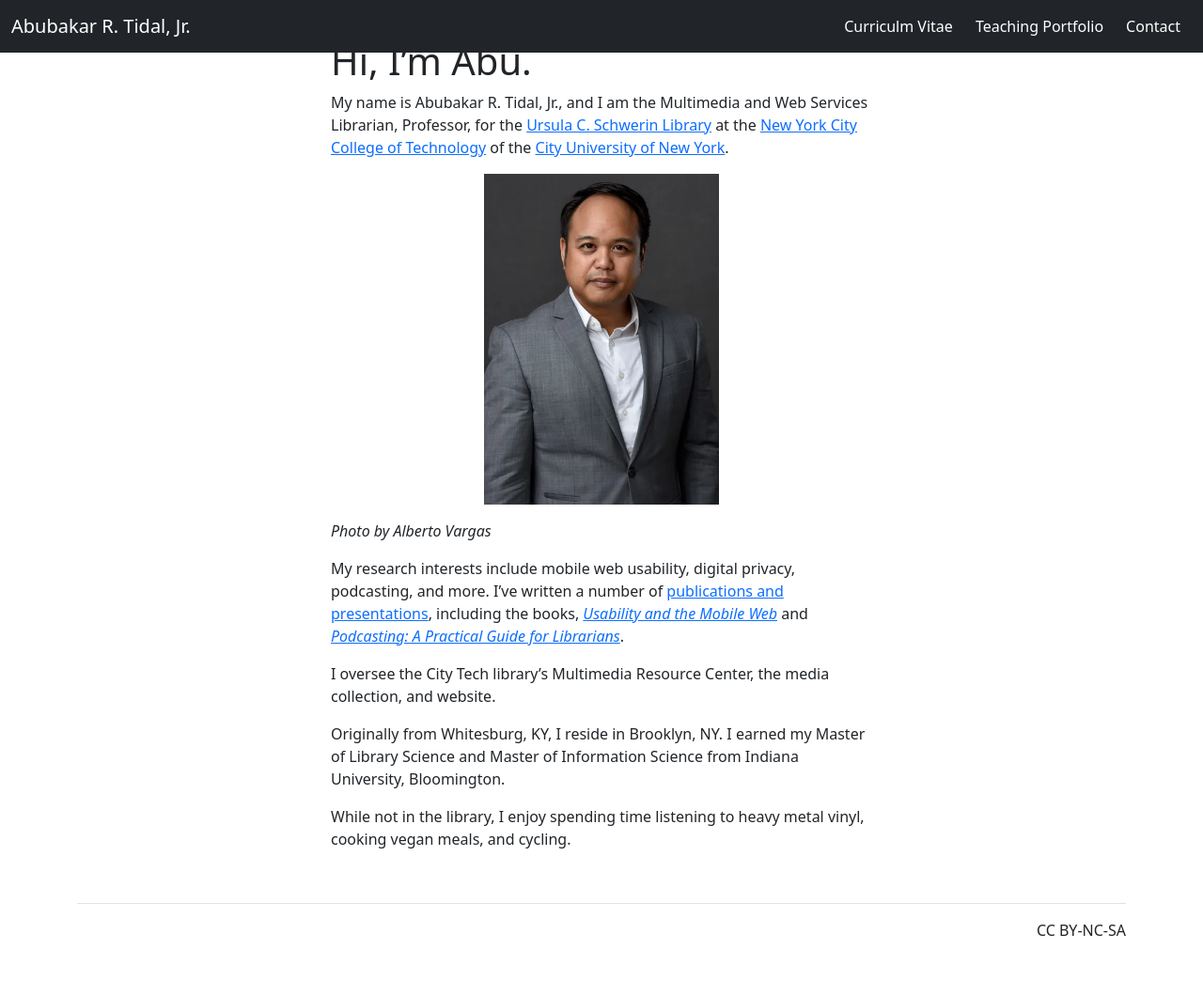
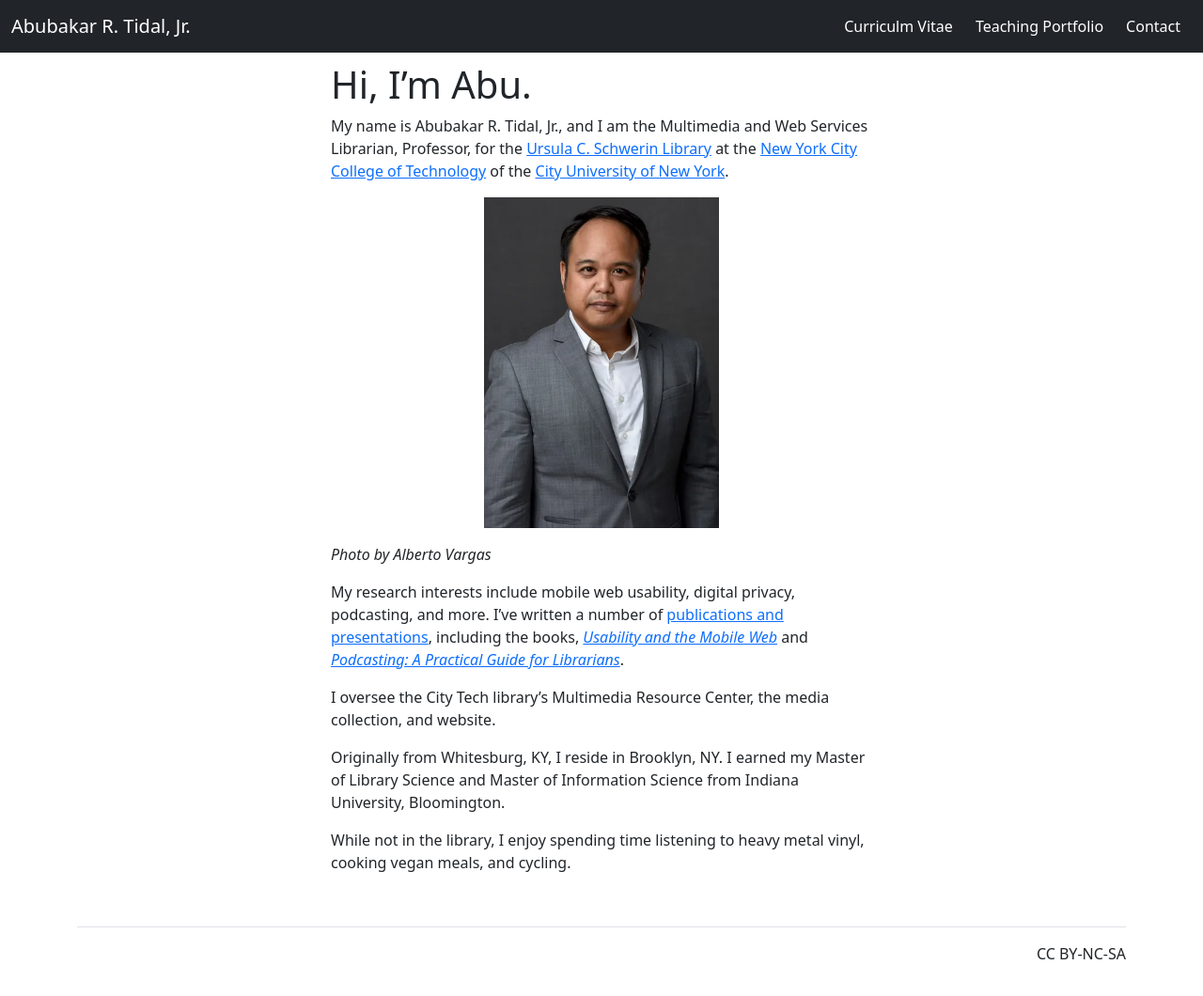
Before and after one commit to KentuckyFriedTofu/KentuckyFriedTofu.github.io, a Jekyll site: the page built from index.md, in a window 1280 px wide and 1083 px high. Shown: the top 1060 px of the window at 94% size. Built offline with Jekyll 4.4.1, drawn with Linux system fonts in a browser that asks for light colours.

Commit message:
Update main.css

```diff
--- a/assets/main.css
+++ b/assets/main.css
@@ -1,4 +1,4 @@
 .cover-container {
-  margin-top: 25px;
+  margin-top: 50px;
   max-width: 40em;
 }
```
